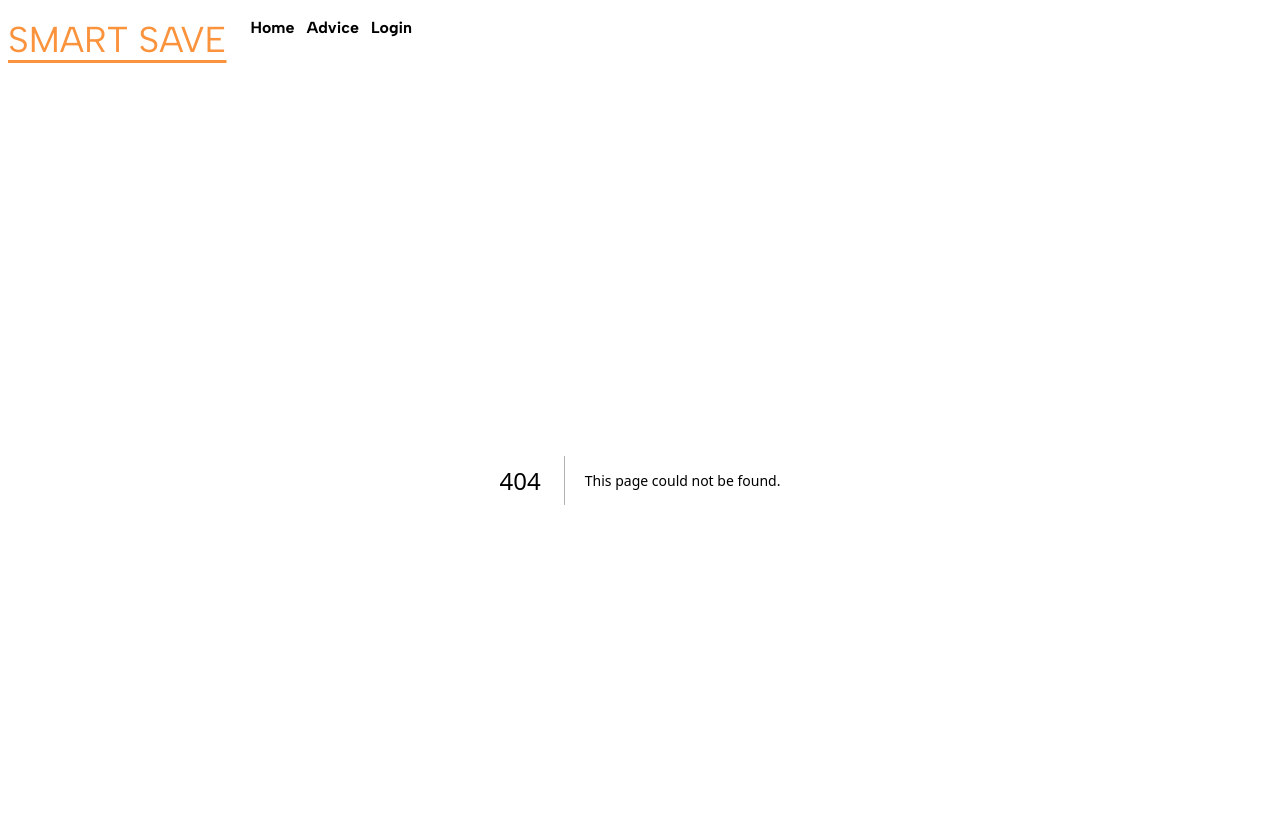
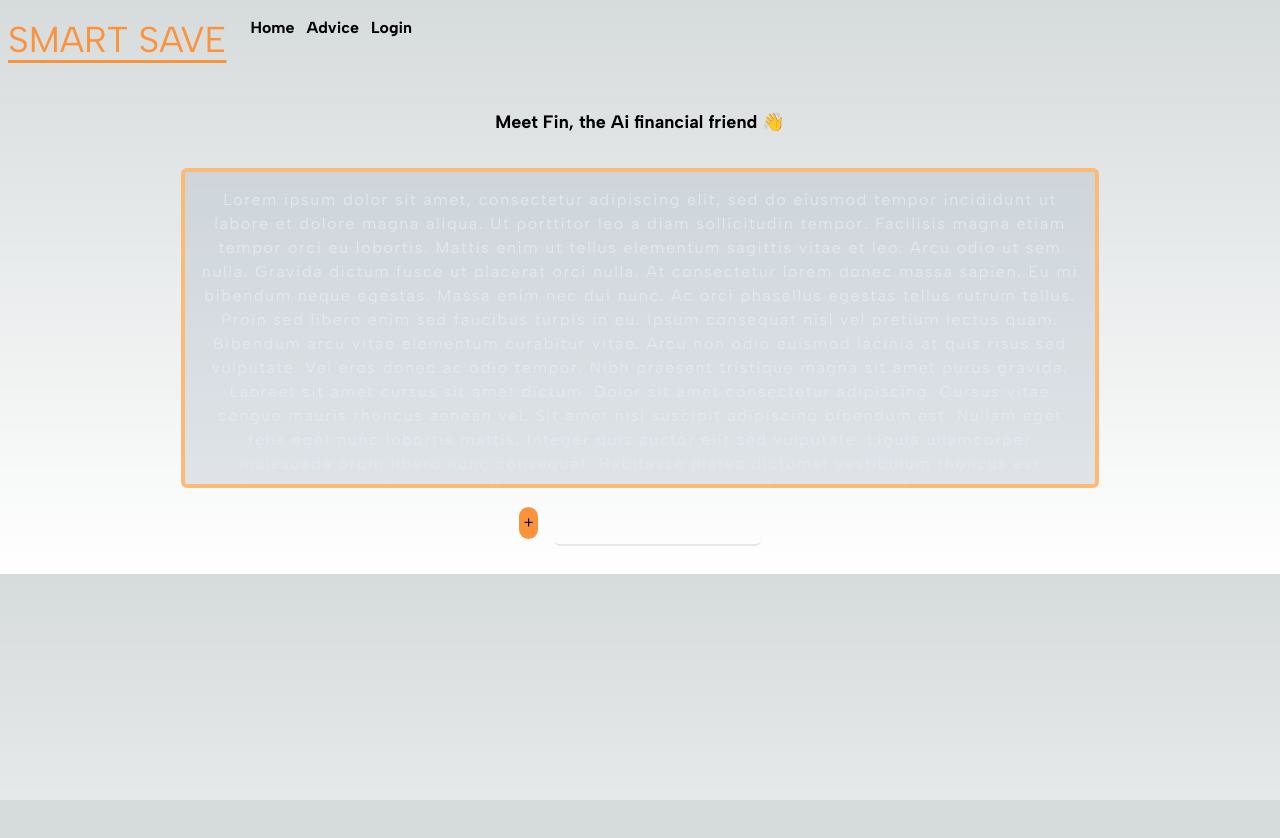
Before and after one commit to 00gigs/paycheckCalc, a Next.js app: page /Advice in a window 1280 px wide. Before the commit this address had no page. Shown: the top 838 px of the page. After the commit the page ends 800 px from the top, so only its background shows below. Built offline with nearby package versions, Linux system fonts and the light colour scheme.

Commit message:
updated advice page

```diff
--- /dev/null
+++ b/app/Advice/page.js
@@ -0,0 +1,49 @@
+import React from "react";
+
+const Advice = () => {
+  return (
+    //flex col flex = vertical stack
+
+    <div className="flex flex-col items-center justify-center align-middle p-7 text-center">
+      <h1 className="mb-5 text-lg font-bold">
+        Meet Fin, the Ai financial friend 👋
+      </h1>
+
+      {/**result display /AI text */}
+      <div className=" text-wrap  flex  w-3/4 border-4 border-orange-300 m-3 p-4 bg-slate-400 bg-opacity-25 rounded-md text-slate-200 max-h-80 overflow-y-auto tracking-widest">
+        Lorem ipsum dolor sit amet, consectetur adipiscing elit, sed do eiusmod
+        tempor incididunt ut labore et dolore magna aliqua. Ut porttitor leo a
+        diam sollicitudin tempor. Facilisis magna etiam tempor orci eu lobortis.
+        Mattis enim ut tellus elementum sagittis vitae et leo. Arcu odio ut sem
+        nulla. Gravida dictum fusce ut placerat orci nulla. At consectetur lorem
+        donec massa sapien. Eu mi bibendum neque egestas. Massa enim nec dui
+        nunc. Ac orci phasellus egestas tellus rutrum tellus. Proin sed libero
+        enim sed faucibus turpis in eu. Ipsum consequat nisl vel pretium lectus
+        quam. Bibendum arcu vitae elementum curabitur vitae. Arcu non odio
+        euismod lacinia at quis risus sed vulputate. Vel eros donec ac odio
+        tempor. Nibh praesent tristique magna sit amet purus gravida. Laoreet
+        sit amet cursus sit amet dictum. Dolor sit amet consectetur adipiscing.
+        Cursus vitae congue mauris rhoncus aenean vel. Sit amet nisl suscipit
+        adipiscing bibendum est. Nullam eget felis eget nunc lobortis mattis.
+        Integer quis auctor elit sed vulputate. Ligula ullamcorper malesuada
+        proin libero nunc consequat. Habitasse platea dictumst vestibulum
+        rhoncus est pellentesque elit ullamcorper dignissim. Lobortis
+        scelerisque fermentum dui faucibus in ornare quam viverra. Ante in nibh
+        mauris cursus mattis molestie a. Ultricies integer quis auctor elit sed
+        vulputate. Augue mauris augue neque gravida. Velit laoreet id donec
+        ultrices tincidunt arcu. Nulla at volutpat diam ut venenatis tellus in
+        metus.
+      </div>
+
+      {/**submit button   */}
+
+      <div className="flex items-center">
+        <button className="flex mr-4 bg-orange-400 rounded-xl w-fit  p-1">+</button>
+        {/**inpunt   */}
+        <input className=" form-input mt-1 block w-fit p-2 rounded-md bg-inherit border-b-2"/>
+      </div>
+    </div>
+  );
+};
+
+export default Advice;
--- a/app/api/account/route.js
+++ b/app/api/account/route.js
@@ -135,7 +135,7 @@ export async function GET(req) {
         const userId = req.query; // Assuming your query parameter is named finAccount
         // const user = JSON.stringify(userId,null,3)
         // console.log(user)
-console.log(userId)
+// console.log(userId)
 
 const financialDetails = await moneyinfo.findOne(  userId ).sort({ createdAt: -1 });
 
--- a/app/components/CheckCalc.jsx
+++ b/app/components/CheckCalc.jsx
@@ -17,7 +17,7 @@ const CheckCalc = () => {
   useEffect(() => {
     // Function to fetch latest data
     const fetchLatestData = async () => {
-      const currentUser = localStorage.getItem('user');
+      const userAccount = localStorage.getItem('user');
       if (!userAccount) {
         console.error('User account not found in localStorage');
         return;
@@ -46,7 +46,7 @@ const CheckCalc = () => {
     fetchLatestData();
 
     // Polling for real-time updates
-    const intervalId = setInterval(fetchLatestData, 300); // Adjust the interval as needed
+    const intervalId = setInterval(fetchLatestData, 5000); // Adjust the interval as needed
 
     // Cleanup on unmount
     return () => clearInterval(intervalId);
@@ -68,7 +68,7 @@ const CheckCalc = () => {
     handleStorageChange();
 
       // Polling for real-time updates
-      const intervalId = setInterval(handleStorageChange, 1000); // Adjust the interval as needed
+      const intervalId = setInterval(handleStorageChange, 3000); // Adjust the interval as needed
 
       // Cleanup on unmount
       return () => clearInterval(intervalId);
--- a/app/components/Signup.jsx
+++ b/app/components/Signup.jsx
@@ -11,8 +11,6 @@ import { useRouter } from "next/navigation";
 const Signup =  () => {
   const router = useRouter()
 
-
-
   //empty form data
   const [form, setForm] = useState({
     //make sure form input states are uniform across app
@@ -21,10 +19,6 @@ const Signup =  () => {
     password: "",
     formType: "user",
   });
-
-
-
-
 
   const handleChange = (e)=>{
     const { name, value } = e.target;
--- a/app/components/chart.js
+++ b/app/components/chart.js
@@ -9,10 +9,10 @@ const ChartDisplay = () => {
   const tic = "IBM";
 
   const getTics = async () => {
-    const res = await fetch(
-      `https://www.alphavantage.co/query?function=TIME_SERIES_DAILY&symbol=${tic}&apikey=demo`
-      //API rate LIMIT is 25 requests per day
-    );
+    // const res = await fetch(
+    //   `https://www.alphavantage.co/query?function=TIME_SERIES_DAILY&symbol=${tic}&apikey=demo`
+    //   //API rate LIMIT is 25 requests per day❗️❗️❗️❗️❗️❗️❗️❗️ wait a couple days 3/05
+    // );
     if (!res.ok) {
       throw new Error(`HTTP error! Status: ${res.status}`);
     }
--- a/app/components/fourm.js
+++ b/app/components/fourm.js
@@ -1,6 +1,6 @@
 'use client'
 import React ,{ useState,useEffect }from "react";
-
+import DOMPurify from 'dompurify'; // Import DOMPurify for sanitizing HTML
 export const Fourm = () => {
 
 
@@ -39,6 +39,15 @@ useEffect(() => {
 
   return () => clearInterval(intervalId); // Cleanup on unmount
 }, []);
+
+
+//use regex (regular expression) to  and return the text with the link(text) as the href of the link element
+const makeLinksClickable = (text) => {
+  const urlRegex = /(\b(https?|ftp|file):\/\/[-A-Z0-9+&@#/%?=~_|!:,.;]*[-A-Z0-9+&@#/%=~_|])/ig;
+  return text.replace(urlRegex, (url) => `<a " href="${url}" target="_blank" rel="noopener noreferrer">${url}</a>`);
+};
+
+
 
 useEffect(() => {
   const handleStorageChange = (e) => {
@@ -148,7 +157,7 @@ console.log(formData)
         </div>
       </div>
       </form> ) : (
-        <p className="bg-orange-500 flex justify-center">Please <a className="ml-1 mr-1 text-white hover:text-green-600 " href="/Signin"> log in </a> to post in the forum.</p>
+        <p className="flex justify-center">Please <a className=" ml-1 mr-1 text-green-500 hover:text-green-100 font-bold  duration-300 " href="/Signin"> log in </a> to post in the forum.</p>
       )}
 
       {/* users chat goes down below  👇🏻 */}
@@ -157,7 +166,9 @@ console.log(formData)
         {posts.map((post, index) => (
         <div key={index} className="flex flex-col items-center space-x-4 m-8 ">
     {<span className="italic font-light">💲{post.name}</span>}
-          <p>-{post.postBody}</p>
+    <p dangerouslySetInnerHTML={{
+              __html: DOMPurify.sanitize(makeLinksClickable(post.postBody))
+            }}></p>
           <span className="font-light text-sm text-center">{new Date(post.createdAt).toLocaleString(navigator.language, {hour: '2-digit', minute:'2-digit', day:'2-digit', month:'numeric', year:'2-digit'})}</span>
         </div>
       ))}
--- a/app/components/myModal.js
+++ b/app/components/myModal.js
@@ -3,9 +3,9 @@ import React from 'react';
 
 const ModalComponent = ({ message, onClose }) => {
   return (
-    <div className="flex justify-center bg-red-950 ">
-      <p>{message}</p>
-      <button className="bg-red-400 rounded-md text-white" onClick={onClose}>X</button>
+    <div className="flex justify-center bg-slate-200 h-12">
+      <p className="p-3 text-red-500 font-extrabold">{message}</p>
+      <button className="m-3 bg-red-400 rounded-xl h-7 w-5 text-black" onClick={onClose}>X</button>
     </div>
   );
 };
--- a/package.json
+++ b/package.json
@@ -10,6 +10,7 @@
   },
   "dependencies": {
     "bcryptjs": "^2.4.3",
+    "dompurify": "^3.0.9",
     "express": "^4.18.3",
     "finnhub": "^1.2.18",
     "jsonwebtoken": "^9.0.2",
```
Also changed, not shown: 1 other file (tests, documents, lock files or other folders).
